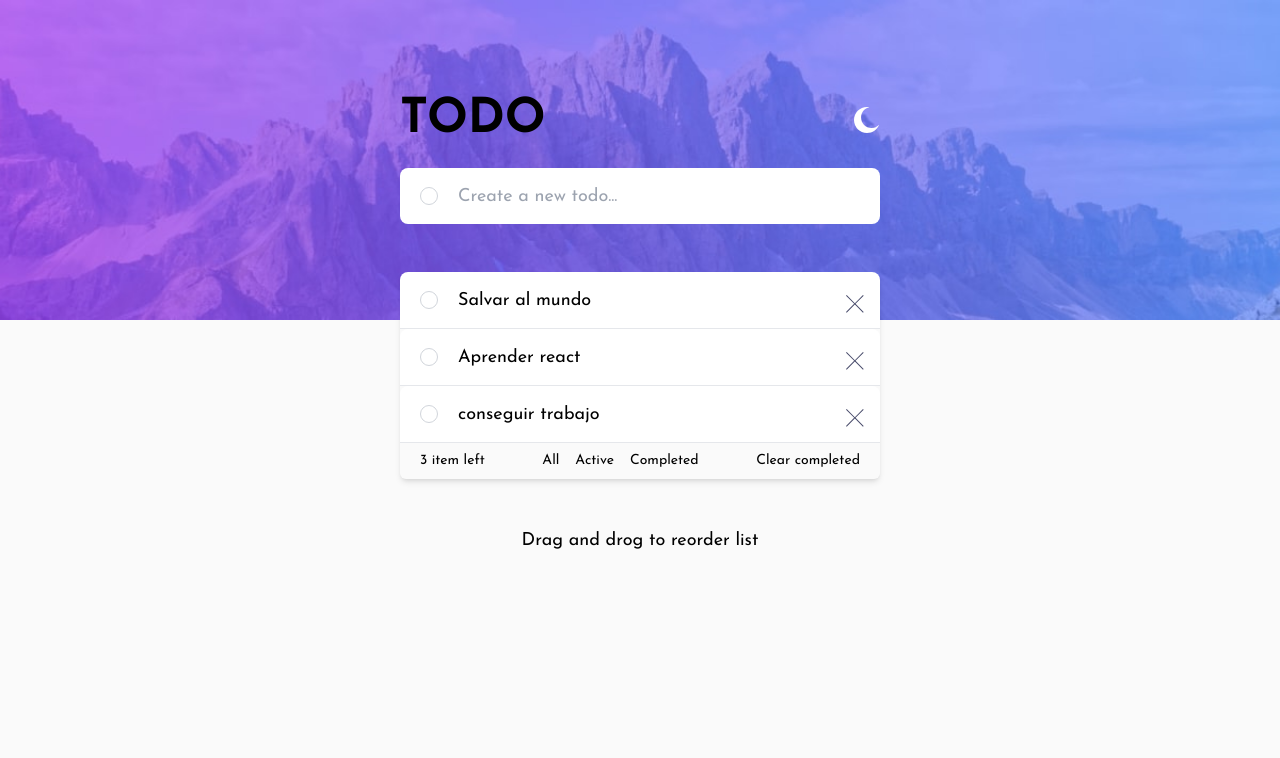
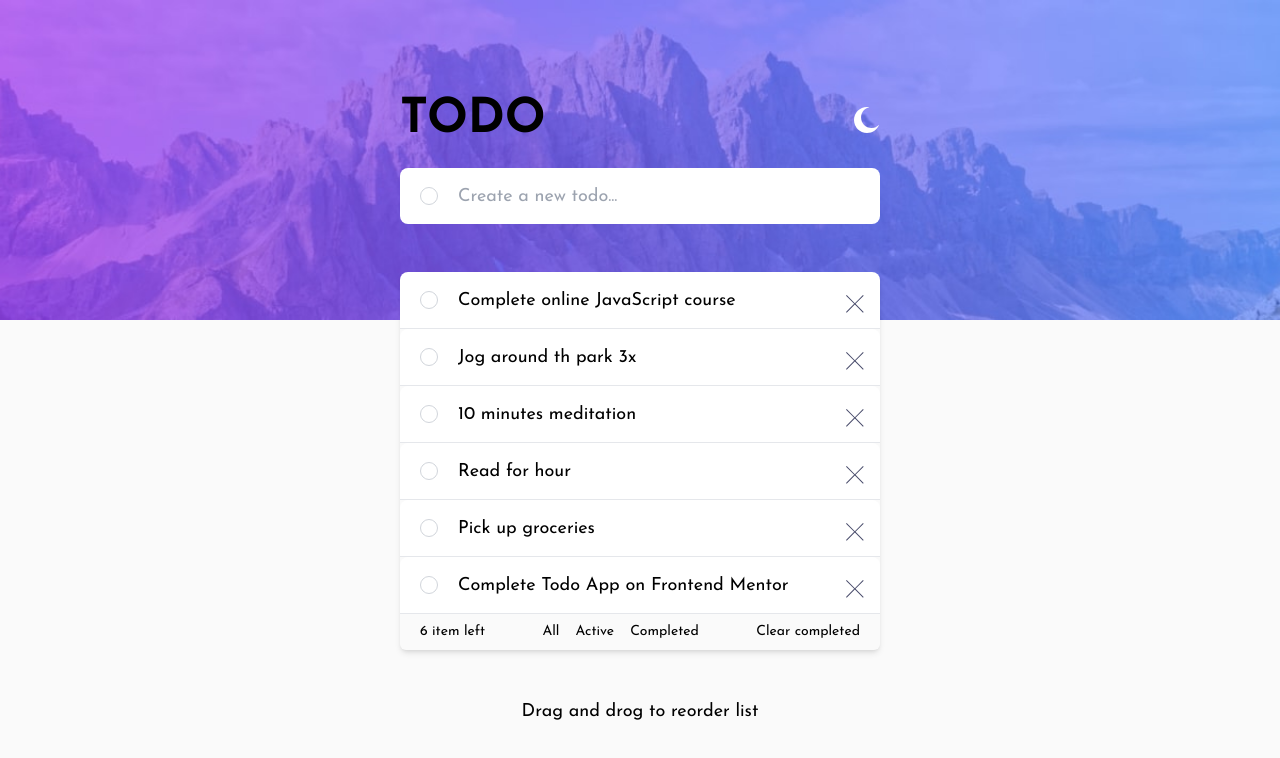
Before and after one commit to alejo9456/todo-app, a React (Vite) app: page / in a window 1280 px wide. Shown: the top 758 px of the page. Built offline with nearby package versions, Linux system fonts and the light colour scheme.

Commit message:
feat: Add default todos

```diff
--- a/src/App.jsx
+++ b/src/App.jsx
@@ -8,17 +8,32 @@ export const App = () => {
   const [todos, setTodos] = useState([
     {
       id: 1,
-      name: 'Salvar al mundo',
+      name: 'Complete online JavaScript course',
       complete: false,
     },
     {
       id: 2,
-      name: 'Aprender react',
+      name: 'Jog around th park 3x',
       complete: false,
     },
     {
       id: 3,
-      name: 'conseguir trabajo',
+      name: '10 minutes meditation',
+      complete: false,
+    },
+    {
+      id: 4,
+      name: 'Read for hour',
+      complete: false,
+    },
+    {
+      id: 5,
+      name: 'Pick up groceries',
+      complete: false,
+    },
+    {
+      id: 6,
+      name: 'Complete Todo App on Frontend Mentor',
       complete: false,
     },
   ])
```
